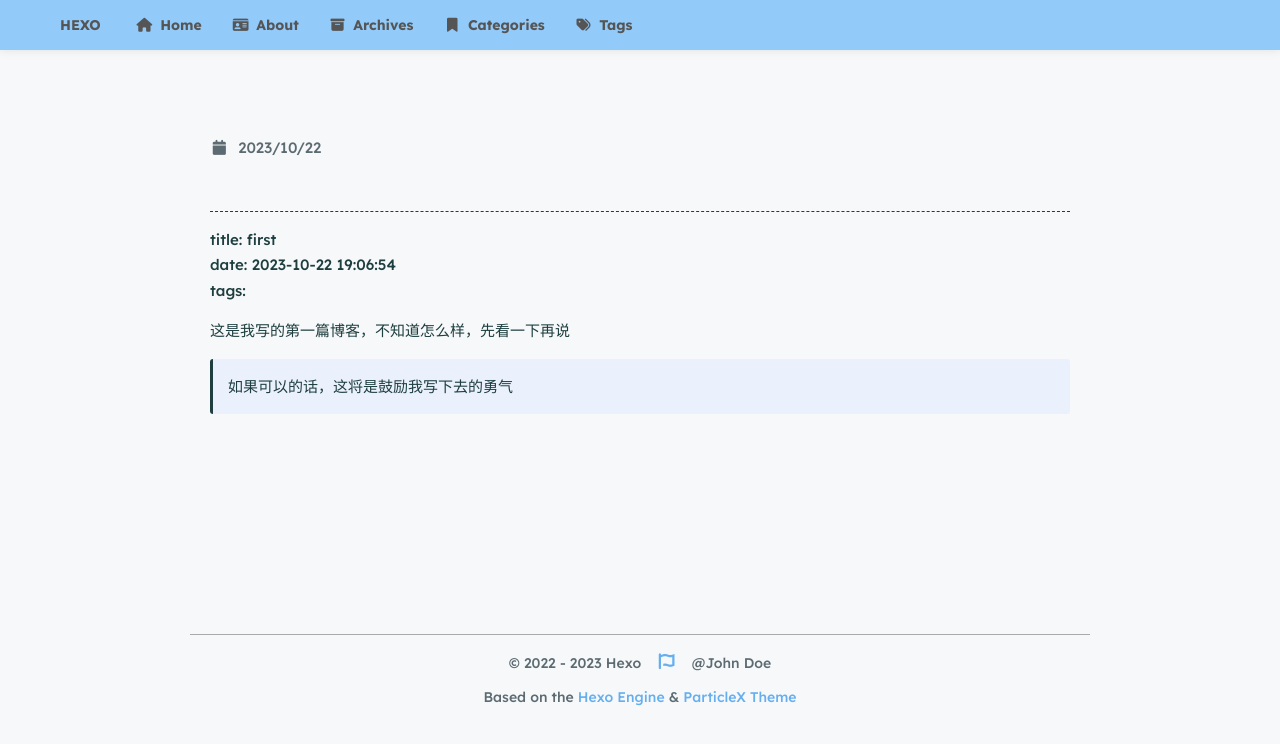
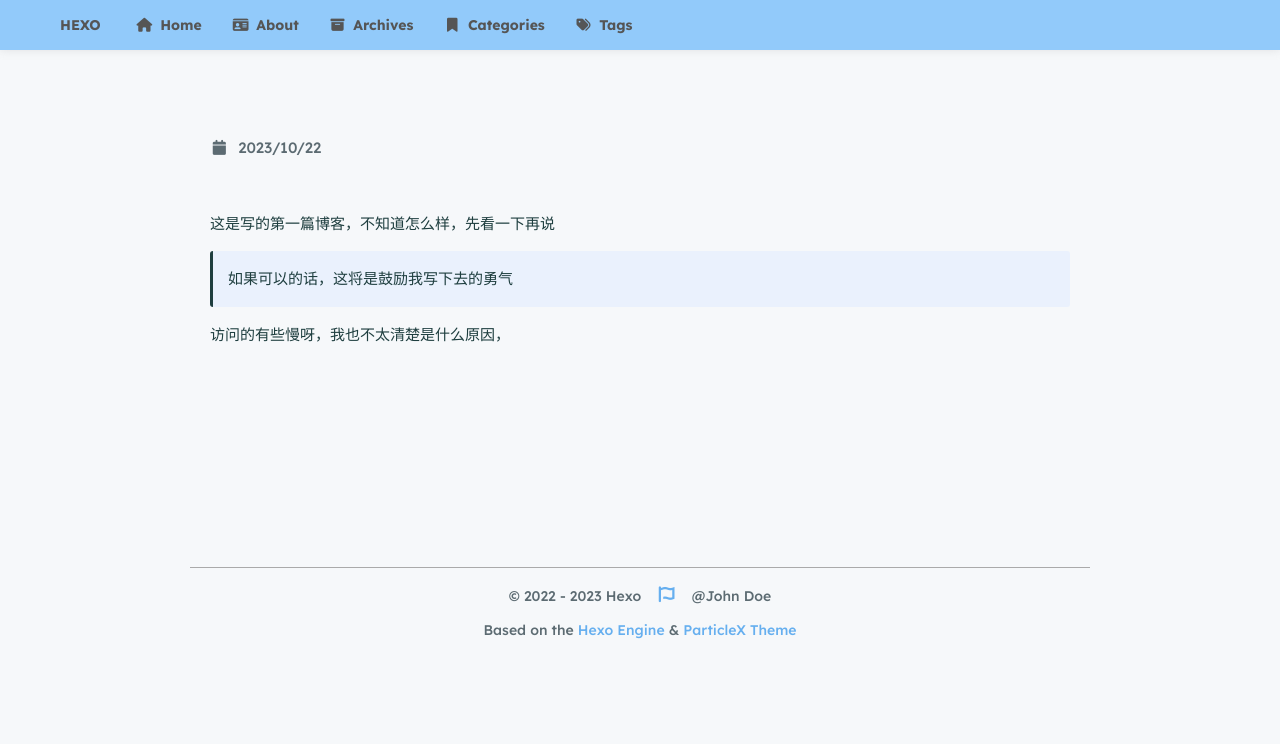
Before and after one commit to jiejie4128/jiejie4128.github.io, a plain HTML site: page 2023/10/22/first/index.html in a window 1280 px wide. Drawn offline with nearby package versions, Linux system fonts and the light colour scheme; a script that the page names is missing.

Commit message:
Site updated: 2023-10-22 20:24:19

```diff
--- a/2023/10/22/first/index.html
+++ b/2023/10/22/first/index.html
@@ -164,12 +164,11 @@
     </div>
 
     <div class="content" v-pre>
-        <hr>
-<p>title: first<br>date: 2023-10-22 19:06:54<br>tags:</p>
-<p>这是我写的第一篇博客，不知道怎么样，先看一下再说</p>
+        <p>这是写的第一篇博客，不知道怎么样，先看一下再说</p>
 <blockquote>
 <p>如果可以的话，这将是鼓励我写下去的勇气</p>
 </blockquote>
+<p>访问的有些慢呀，我也不太清楚是什么原因，</p>
 
     </div>
 
```
Also changed, not shown: index.html (+2 -3 lines).
